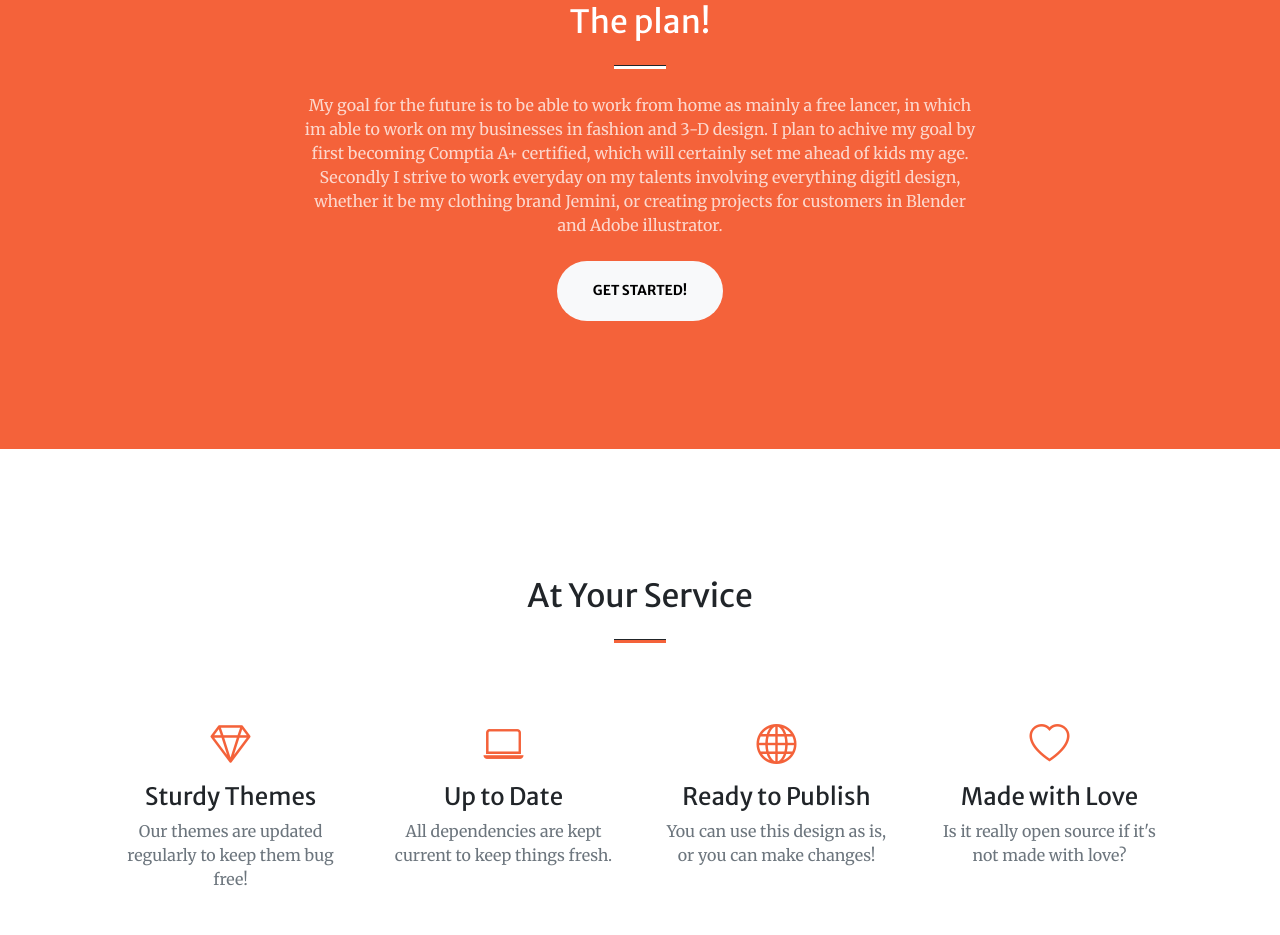
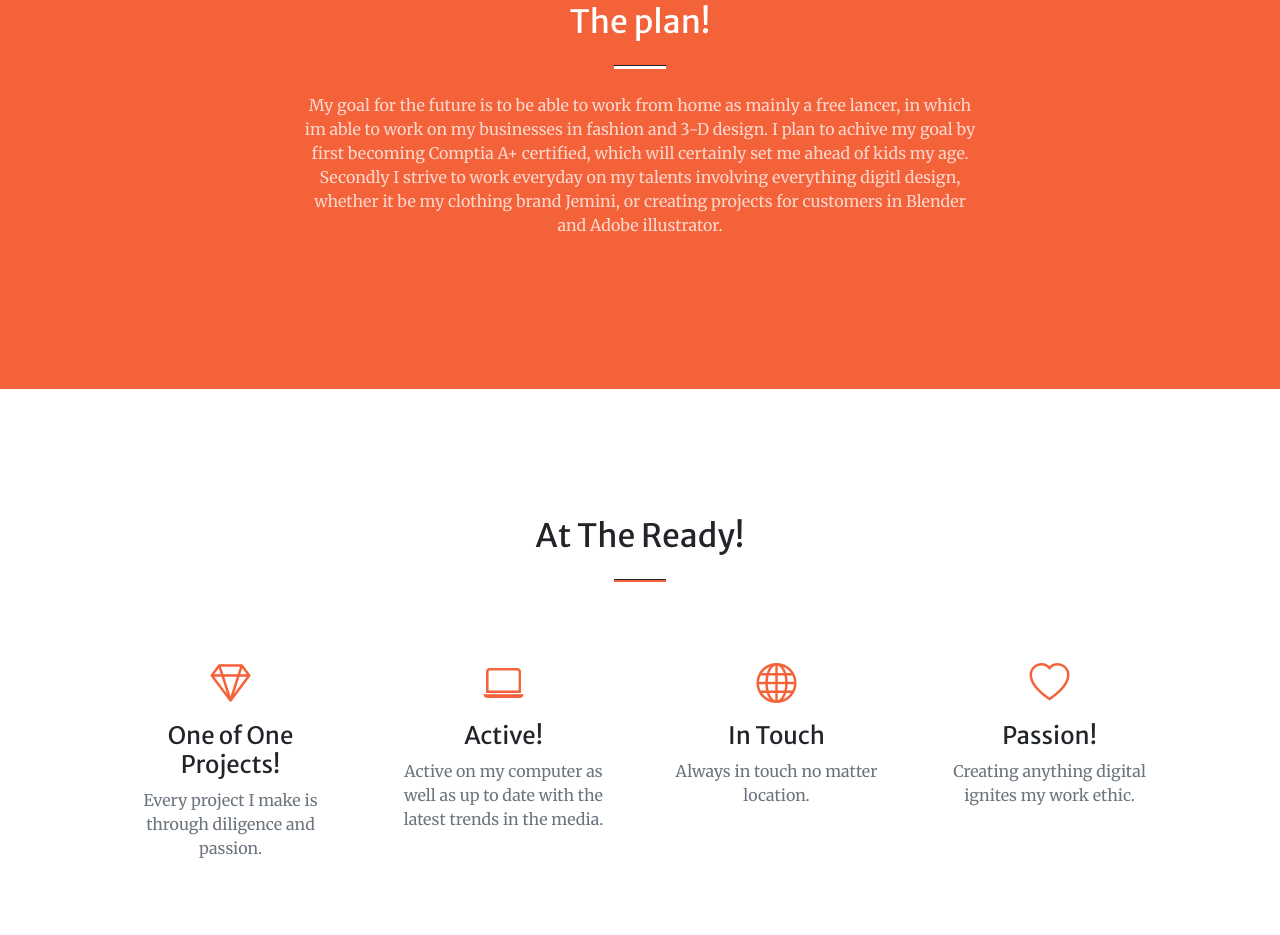
Before and after one commit to Jeminiiii/Jeminiiii.github.io, a plain HTML site: page index.html in a window 1280 px wide. Shown: the part 925-1860 px from the top of the page. Drawn offline with nearby package versions, Linux system fonts and the light colour scheme; some packages are replaced by stand-ins of ours; a script that the page names is missing.

Commit message:
Text changes

```diff
--- a/index.html
+++ b/index.html
@@ -58,7 +58,7 @@
                         <h2 class="text-white mt-0">The plan!</h2>
                         <hr class="divider divider-light" />
                         <p class="text-white-75 mb-4">My goal for the future is to be able to work from home as mainly a free lancer, in which im able to work on my businesses in fashion and 3-D design. I plan to achive my goal by first becoming Comptia A+ certified, which will certainly set me ahead of kids my age. Secondly I strive to work everyday on my talents involving everything digitl design, whether it be my clothing brand Jemini, or creating projects for customers in Blender and Adobe illustrator. </p>
-                        <a class="btn btn-light btn-xl" href="#services">Get Started!</a>
+
                     </div>
                 </div>
             </div>
@@ -66,35 +66,35 @@
         <!-- Services-->
         <section class="page-section" id="services">
             <div class="container px-4 px-lg-5">
-                <h2 class="text-center mt-0">At Your Service</h2>
+                <h2 class="text-center mt-0">At The Ready!</h2>
                 <hr class="divider" />
                 <div class="row gx-4 gx-lg-5">
                     <div class="col-lg-3 col-md-6 text-center">
                         <div class="mt-5">
                             <div class="mb-2"><i class="bi-gem fs-1 text-primary"></i></div>
-                            <h3 class="h4 mb-2">Sturdy Themes</h3>
-                            <p class="text-muted mb-0">Our themes are updated regularly to keep them bug free!</p>
+                            <h3 class="h4 mb-2">One of One Projects!</h3>
+                            <p class="text-muted mb-0">Every project I make is through diligence and passion.</p>
                         </div>
                     </div>
                     <div class="col-lg-3 col-md-6 text-center">
                         <div class="mt-5">
                             <div class="mb-2"><i class="bi-laptop fs-1 text-primary"></i></div>
-                            <h3 class="h4 mb-2">Up to Date</h3>
-                            <p class="text-muted mb-0">All dependencies are kept current to keep things fresh.</p>
+                            <h3 class="h4 mb-2">Active!</h3>
+                            <p class="text-muted mb-0">Active on my computer as well as up to date with the latest trends in the media.</p>
                         </div>
                     </div>
                     <div class="col-lg-3 col-md-6 text-center">
                         <div class="mt-5">
                             <div class="mb-2"><i class="bi-globe fs-1 text-primary"></i></div>
-                            <h3 class="h4 mb-2">Ready to Publish</h3>
-                            <p class="text-muted mb-0">You can use this design as is, or you can make changes!</p>
+                            <h3 class="h4 mb-2">In Touch</h3>
+                            <p class="text-muted mb-0">Always in touch no matter location.</p>
                         </div>
                     </div>
                     <div class="col-lg-3 col-md-6 text-center">
                         <div class="mt-5">
                             <div class="mb-2"><i class="bi-heart fs-1 text-primary"></i></div>
-                            <h3 class="h4 mb-2">Made with Love</h3>
-                            <p class="text-muted mb-0">Is it really open source if it's not made with love?</p>
+                            <h3 class="h4 mb-2">Passion!</h3>
+                            <p class="text-muted mb-0">Creating anything digital ignites my work ethic.</p>
                         </div>
                     </div>
                 </div>
```
